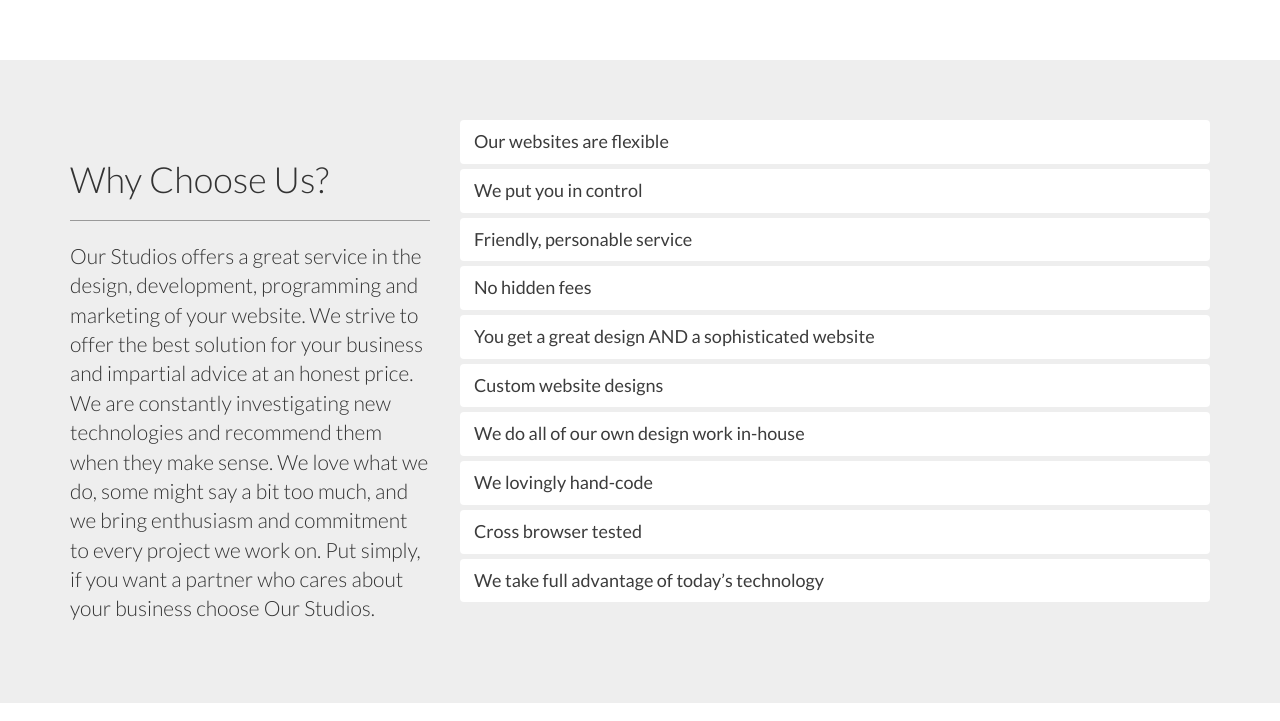
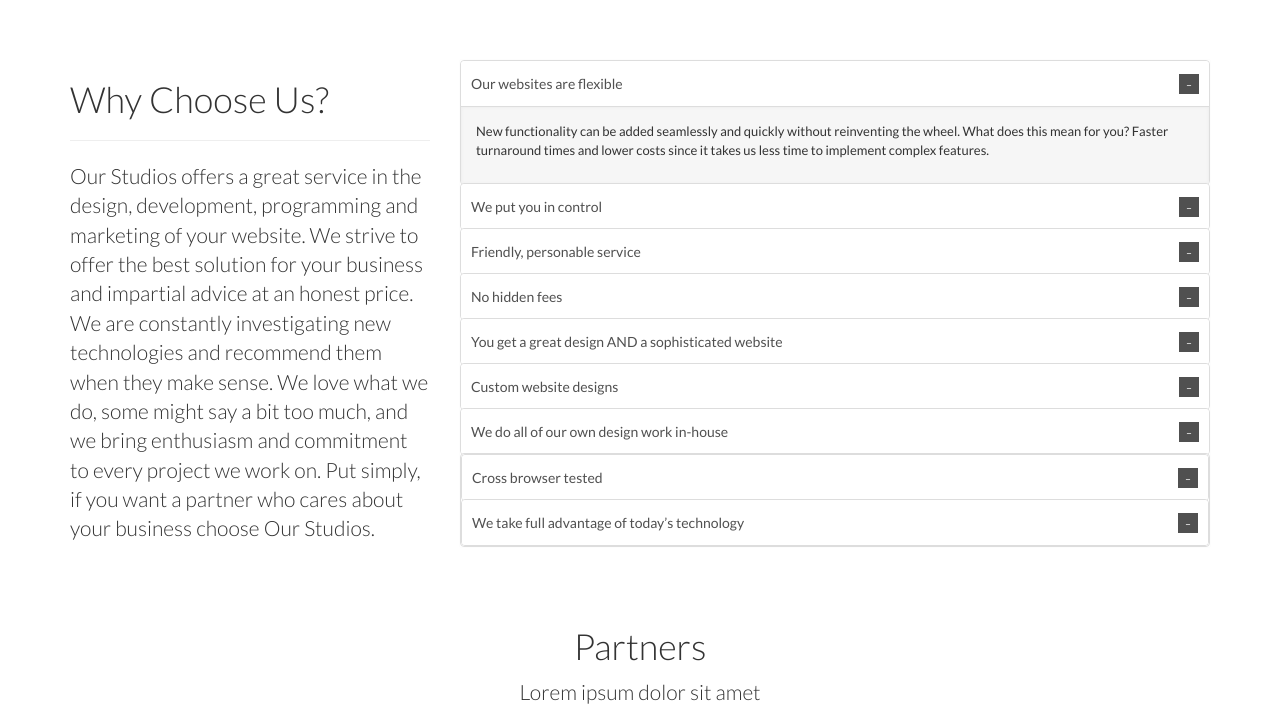
Before and after one commit to pipiy/business_event, a plain HTML site: page index.html in a window 1280 px wide. Shown: the part 3939-4660 px from the top of the page. Drawn offline with Linux system fonts and the light colour scheme; some packages are replaced by stand-ins of ours; a script that the page names is missing.

Commit message:
new changes in faq section.more flexible collapsing

```diff
--- a/assets/css/main.css
+++ b/assets/css/main.css
@@ -1191,40 +1191,6 @@ fieldset[disabled] .btn-link:focus {
   font-size: 16px;
 }
 /************************************************
-*** faq ***
-************************************************/
-.faq {
-  padding: 60px 0;
-  background-color: #eeeeee;
-}
-.faq h1 {
-  margin-top: 40px;
-}
-.faq hr {
-  border-top-color: #999999;
-}
-.faq .panel-group {
-  margin-bottom: 0;
-}
-.faq .panel {
-  padding: 0;
-  background: #ffffff;
-  -webkit-box-shadow: none;
-  box-shadow: none;
-}
-.faq .panel-collapse p {
-  padding: 7px 12px;
-}
-.faq a[data-toggle] {
-  display: block;
-  color: #3c3c3c;
-  border-radius: 3px;
-  font-size: 18px;
-  padding: 7px 12px;
-  border: 1px solid #ffffff;
-  text-decoration: none;
-}
-/************************************************
 *** partners ***
 ************************************************/
 .partners {
@@ -1602,6 +1568,72 @@ blockquote:after {
   background-color: #4875B4;
   border-color: #4875B4;
 }
+
+/*** Accordion ***/
+.panel-group {
+  -webkit-box-shadow: 0 0 1px rgba(0, 0, 0, 0.05);
+  box-shadow: 0 0 1px rgba(0, 0, 0, 0.05);
+}
+.panel-group .panel {
+  -webkit-box-shadow: none;
+  -moz-box-shadow: none;
+  box-shadow: none;
+}
+.panel-group .panel + .panel {
+  margin-top: -2px;
+}
+.panel-group .panel-heading {
+  padding: 0;
+  background: white;
+  -webkit-box-shadow: none;
+  -moz-box-shadow: none;
+  box-shadow: none;
+}
+.panel-group .panel-body {
+  font-size: 13px;
+  background: #f6f6f6;
+  -webkit-box-shadow: inset 0 0 3px 1px rgba(0, 0, 0, 0.03);
+  box-shadow: inset 0 0 3px 1px rgba(0, 0, 0, 0.03);
+}
+.panel-group .panel-heading a {
+  position: relative;
+  display: block;
+  padding: 12px 40px 12px 10px;
+  font-size: 14px;
+  color: #505050;
+  line-height: 1.5;
+  text-transform: none;
+  text-decoration: none;
+}
+.panel-group .panel-heading a:after {
+  display: block;
+  content: "-";
+  position: absolute;
+  top: 50%;
+  margin-top: -10px;
+  right: 10px;
+  width: 20px;
+  height: 20px;
+  font-weight: 300;
+  font-size: 18px;
+  line-height: 20px;
+  color: white;
+  text-align: center;
+  background-color: #505050;
+  -webkit-transition: background 300ms;
+  -moz-transition: background 300ms;
+  transition: background 300ms;
+}
+.panel-group .panel-heading .collapsed:after {
+  content: "+" !important;
+}
+.panel-group .panel-heading a:hover {
+  color: #ec7263;
+}
+.panel-group .panel-heading a:hover:after,
+.panel-group .panel-heading .collapsed:hover:after {
+  background: #ec7263;
+}
 /************************************************
 *** preloader ***
 ************************************************/
--- a/index.html
+++ b/index.html
@@ -516,84 +516,120 @@
           </div>
           <div class="col-md-8 wow fadeInRight">
             <div class="panel-group" id="faq">
-              <div class="panel">
-                <a data-toggle="collapse" data-parent="#faq" href="#faq1">
+              <div class="panel panel-default">
+                <div class="panel-heading">
+                  <a data-toggle="collapse" data-parent="#faq" href="#collapseOne">
                   Our websites are flexible
                   </a>
-                <div id="faq1" class="panel-collapse collapse">
+                </div>
+                <div id="collapseOne" class="panel-collapse collapse in">
+                  <div class="panel-body">
                     <p>New functionality can be added seamlessly and quickly without reinventing the wheel. What does this mean for you? Faster turnaround times and lower costs since it takes us less time to implement complex features.</p>
                   </div>
                 </div>
-              <div class="panel">
-                <a data-toggle="collapse" data-parent="#faq" href="#faq2">
+              </div>
+              <div class="panel panel-default">
+                <div class="panel-heading">
+                  <a data-toggle="collapse" data-parent="#faq" href="#collapseTwo">
                   We put you in control
                   </a>
-                <div id="faq2" class="panel-collapse collapse">
+                </div>
+                <div id="collapseTwo" class="panel-collapse collapse">
+                  <div class="panel-body">
                     <p>Every website comes with a password-protected control panel so you can keep your website updated on your schedule. Simply login and change your pages!</p>
                   </div>
                 </div>
-              <div class="panel">
-                <a data-toggle="collapse" data-parent="#faq" href="#faq3">
+              </div>
+              <div class="panel panel-default">
+                <div class="panel-heading">
+                  <a data-toggle="collapse" data-parent="#faq" href="#collapseThree">
                     Friendly, personable service
                   </a>
-                <div id="faq3" class="panel-collapse collapse">
+                </div>
+                <div id="collapseThree" class="panel-collapse collapse">
+                  <div class="panel-body">
                     <p>100% of our business is from word-of-mouth and repeat business. </p>
                   </div>
                 </div>
-              <div class="panel">
-                <a data-toggle="collapse" data-parent="#faq" href="#faq4">
+              </div>
+              <div class="panel panel-default">
+                <div class="panel-heading">
+                  <a data-toggle="collapse" data-parent="#faq" href="#collapseFour">
                   No hidden fees
                   </a>
-                <div id="faq4" class="panel-collapse collapse">
+                </div>
+                <div id="collapseFour" class="panel-collapse collapse">
+                  <div class="panel-body">
                     <p>We tell you the costs upfront with our detailed proposals; we want all of us to have the same expectations for your project.</p>
                   </div>
                 </div>
-              <div class="panel">
-                <a data-toggle="collapse" data-parent="#faq" href="#faq5">
+              </div>
+              <div class="panel panel-default">
+                <div class="panel-heading">
+                  <a data-toggle="collapse" data-parent="#faq" href="#collapseFive">
                   You get a great design AND a sophisticated website
                   </a>
-                <div id="faq5" class="panel-collapse collapse">
+                </div>
+                <div id="collapseFive" class="panel-collapse collapse">
+                  <div class="panel-body">
                     <p>Why have a high-tech website with all the bells and whistles that looks only mediocre, or vice versa?</p>
                   </div>
                 </div>
-              <div class="panel">
-                <a data-toggle="collapse" data-parent="#faq" href="#faq6">
+              </div>
+              <div class="panel panel-default">
+                <div class="panel-heading">
+                  <a data-toggle="collapse" data-parent="#faq" href="#collapseSix">
                   Custom website designs
                   </a>
-                <div id="faq6" class="panel-collapse collapse">
+                </div>
+                <div id="collapseSix" class="panel-collapse collapse">
+                  <div class="panel-body">
                     <p>Need a unique design for your website? We actually listen to your ideas and create your website design especially for you, based on your input.</p>
                   </div>
                 </div>
-              <div class="panel">
-                <a data-toggle="collapse" data-parent="#faq" href="#faq7">
+              </div>
+              <div class="panel panel-default">
+                <div class="panel-heading">
+                  <a data-toggle="collapse" data-parent="#faq" href="#collapseSeven">
                   We do all of our own design work in-house
                   </a>
-                <div id="faq7" class="panel-collapse collapse">
+                </div>
+                <div id="collapseSeven" class="panel-collapse collapse">
+                  <div class="panel-body">
                     <p>Since we don’t contract any part of our services we don’t have to pay a middleman, so we can pass on lower rates to you!</p>
                   </div>
                 </div>
-              <div class="panel">
-                <a data-toggle="collapse" data-parent="#faq" href="#faq8">
-                  We lovingly hand-code
-                </a>
-                <div id="faq8" class="panel-collapse collapse">
+              </div>
+              <div class="panel panel-default">
+                <div class="panel-heading">
+                <div id="collapseEight" class="panel-collapse collapse">
+                  <div class="panel-body">
                     <p>Why does this matter? Because software programs that generate HTML also generate unnecessary code in the process. This bulky code produces slower websites, makes them more difficult to maintain, less search-engine-friendly and less accessible to those using mobile devices or assistive technologies. Hand coding produces much more efficient code and gives us ultimate control over the details of your website. For you this means your website will be faster, easier to maintain, search-engine-friendly and cross-browser compatible.</p>
                   </div>
                 </div>
-              <div class="panel">
-                <a data-toggle="collapse" data-parent="#faq" href="#faq9">
+              </div>
+              <div class="panel panel-default">
+                <div class="panel-heading">
+                  <a data-toggle="collapse" data-parent="#faq" href="#collapseNine">
                   Cross browser tested
                   </a>
-                <div id="faq9" class="panel-collapse collapse">
+                </div>
+                <div id="collapseNine" class="panel-collapse collapse">
+                  <div class="panel-body">
                     <p>We’ll make sure your website looks good in the latest versions of the major web browsers.</p>
                   </div>
                 </div>
-              <div class="panel">
-                <a data-toggle="collapse" data-parent="#faq" href="#faq10">
+              </div>
+              <div class="panel panel-default">
+                <div class="panel-heading">
+                  <a data-toggle="collapse" data-parent="#faq" href="#collapseTen">
                   We take full advantage of today’s technology
                   </a>
-                <div id="faq10" class="panel-collapse collapse">
+                </div>
+                <div id="collapseNine" class="panel-collapse collapse">
+                  <div class="panel-body">
                     <p>Technology is a wonderful thing and it allows us to successfully work remotely with clients across the country. That means we don’t have to pay for a fancy office, and neither do you.</p>
+                  </div>
                 </div>
               </div>
             </div>
```
Lines whose indentation alone changed are shown as unchanged.
